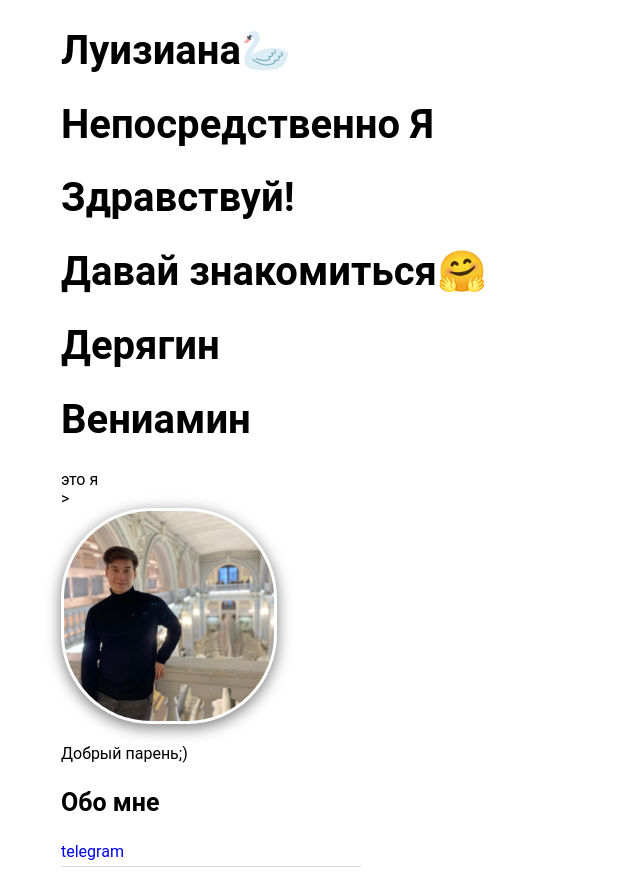
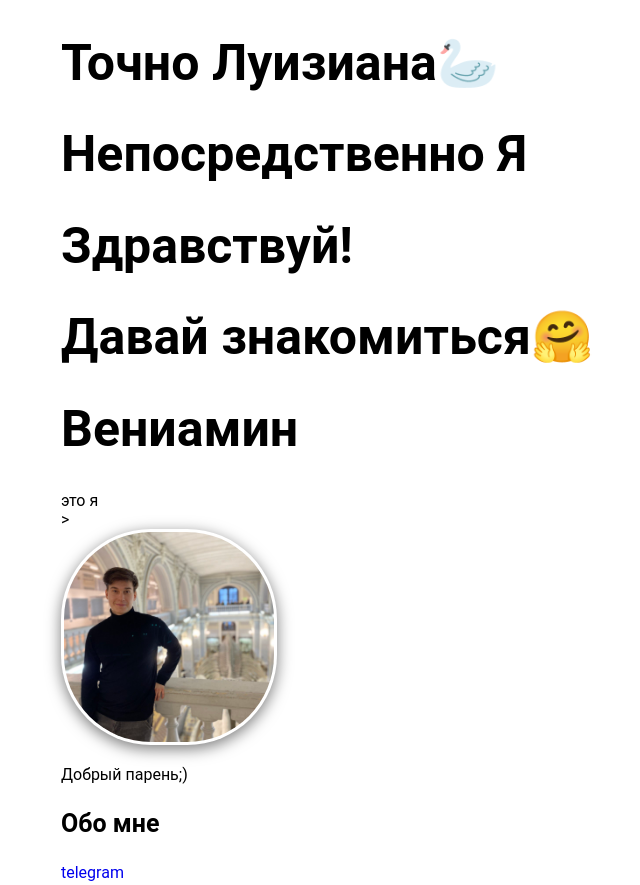
Before and after one commit to VeniaminDeryagin/Vistit_Card, a plain HTML site: page index.html in a window 1280 px wide. Shown: the top 885 px of the page, without its empty margins (79-719 px from the left). Drawn offline with Linux system fonts and the light colour scheme.

Commit message:
Коммит-22

```diff
--- a/index.html
+++ b/index.html
@@ -2,16 +2,15 @@
 <html>
 <head>
 	<meta http-equiv="Content-Type" content="text/html; charset=utf-8">
-	<title>Луизиана</title>
+	<title>А точно ли Луизиана</title>
 	<link rel="stylesheet" href="style.css">
 </head>
 
 <body class="container">
-		<h1>Луизиана🦢</h1>
+		<h1>Точно Луизиана🦢</h1>
 		<h1>Непосредственно Я</h2>
 		<h1>Здравствуй!</h2>
 		<h1>Давай знакомиться🤗</h2>
-		<h1>Дерягин</h2>
 		<h1>Вениамин</h2>
 		<div>это я</div>>
 
@@ -37,3 +36,5 @@
 </body>
 
 </html>
+git config --global user.email "Venia.deryagin200011@gmail.com"
+git config --global user.name "Venia Deryagin"
--- a/js.js
+++ b/js.js
@@ -4,5 +4,5 @@ var button = document.querySelector('button');
 /* Тут на кнопку навешиваем обрабочик, который ждёт клика и тогда запустит логику */
 button.addEventListener('click', function() {
 	console.log('log: Выведи этот текст в консоль если кнопка нажмётся');
-	alert('Главное в жизни - Любовь и Финансы. И не поспоришь.')
+	alert('Главное в жизни - Любовь.')
 })
--- a/style.css
+++ b/style.css
@@ -13,7 +13,7 @@ body {
 }
 
 h1 {
-  font-size: 40px;
+  font-size: 50px;
 }
 
 h2 {
```
